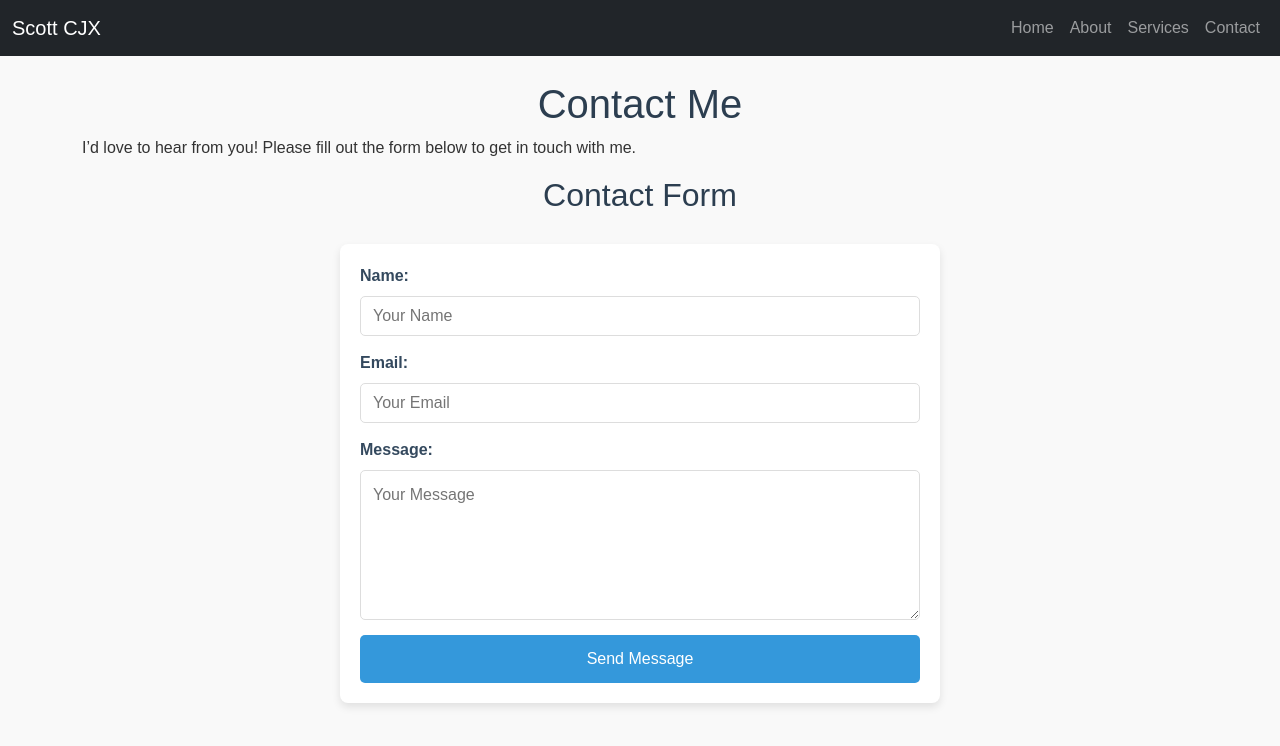
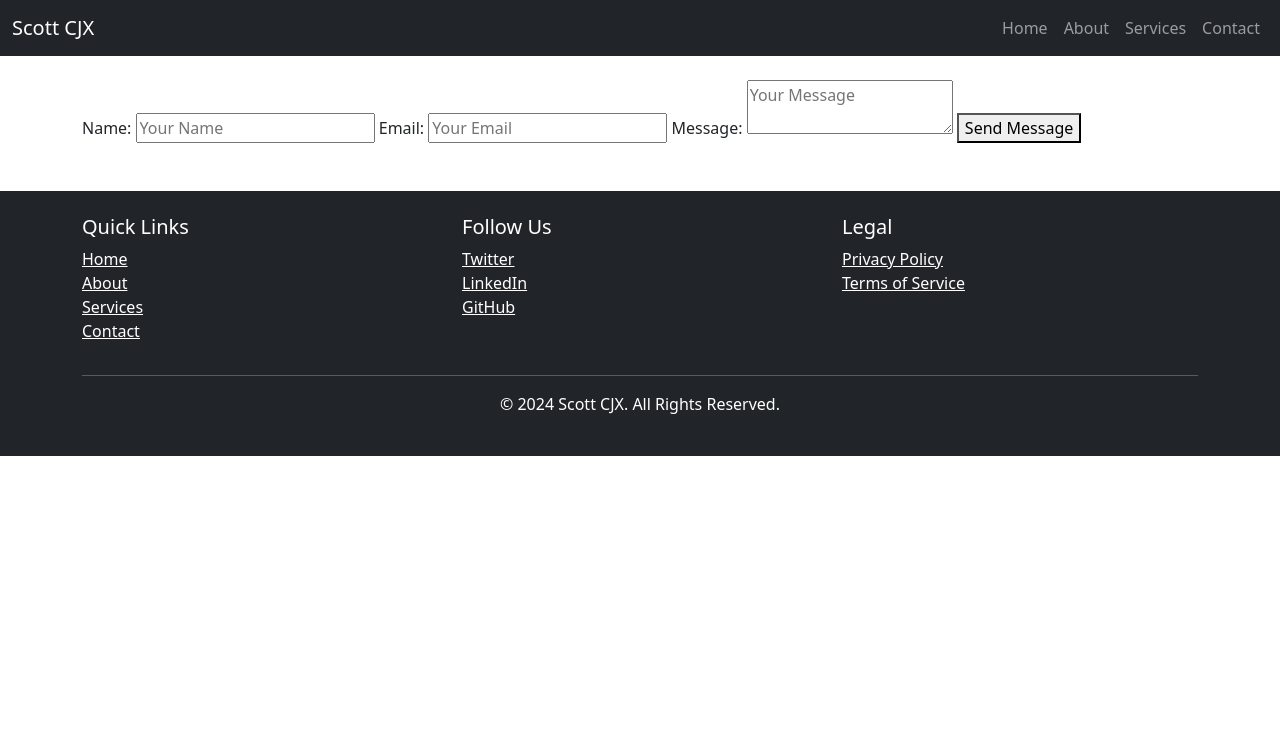
Before and after one commit to scott-cjx/scott-cjx.github.io, a Jekyll site: the page built from contact.md, in a window 1280 px wide. Shown: the top 746 px of the page. Built offline with Jekyll 4.4.1, drawn with Linux system fonts in a browser that asks for light colours; our own code applies the rules of GitHub Pages for plain Markdown files.

Commit message:
added footer

```diff
--- /dev/null
+++ b/_data/footer.yml
@@ -0,0 +1,29 @@
+columns:
+  - title: "Quick Links"
+    links:
+      - name: Home
+        url: "/"
+      - name: About
+        url: "/about"
+      - name: Services
+        url: "/services"
+      - name: Contact
+        url: "/contact"
+
+  - title: "Follow Us"
+    links:
+      - name: Twitter
+        url: "https://twitter.com/"
+      - name: LinkedIn
+        url: "https://linkedin.com/"
+      - name: GitHub
+        url: "https://github.com/"
+
+  - title: "Legal"
+    links:
+      - name: Privacy Policy
+        url: "/privacy-policy"
+      - name: Terms of Service
+        url: "/terms-of-service"
+
+copyright: "© 2024 Scott CJX. All Rights Reserved."
--- /dev/null
+++ b/_includes/footer.md
@@ -0,0 +1,22 @@
+<footer class="bg-dark text-white py-4 mt-5">
+  <div class="container">
+    <div class="row">
+      {% for column in site.data.footer.columns %}
+        <div class="col-md-4">
+          <h5>{{ column.title }}</h5>
+          <ul class="list-unstyled">
+            {% for link in column.links %}
+              <li><a href="{{ link.url }}" class="text-white">{{ link.name }}</a></li>
+            {% endfor %}
+          </ul>
+        </div>
+      {% endfor %}
+    </div>
+    <hr class="border-light">
+    <p class="text-center">{{ site.data.footer.copyright }}</p>
+  </div>
+</footer>
+
+<!-- Bootstrap CSS & JS -->
+<link href="https://cdn.jsdelivr.net/npm/bootstrap@5.3.0/dist/css/bootstrap.min.css" rel="stylesheet">
+<script src="https://cdn.jsdelivr.net/npm/bootstrap@5.3.0/dist/js/bootstrap.bundle.min.js"></script>
--- a/_layouts/default.html
+++ b/_layouts/default.html
@@ -9,11 +9,13 @@
 </head>
 <body>
 
-    {% include navbar.md %}  <!-- Includes the navbar -->
+    {% include navbar.md %}  <!-- Navbar -->
 
     <div class="container mt-4">
-        {{ content }}  <!-- This is where page content will be injected -->
+        {{ content }}  <!-- Page content will be injected here -->
     </div>
+
+    {% include footer.md %}  <!-- Footer -->
 
 </body>
 </html>
--- a/contact.md
+++ b/contact.md
@@ -1,12 +1,7 @@
 ---
+layout: default
 title: Contact Me
 ---
-
-# Contact Me
-
-I’d love to hear from you! Please fill out the form below to get in touch with me.
-
-## Contact Form
 
 <div class="contact-form">
   <form action="https://formspree.io/f/{your-form-id}" method="POST">
@@ -22,74 +17,3 @@ I’d love to hear from you! Please fill out the form below to get in touch with
     <button type="submit">Send Message</button>
   </form>
 </div>
-
-<style>
-  /* Basic styling for the page */
-  body {
-      font-family: Arial, sans-serif;
-      margin: 0;
-      padding: 0;
-      background-color: #f9f9f9;
-      color: #333;
-  }
-
-  h1, h2 {
-      text-align: center;
-      color: #2c3e50;
-  }
-
-  .contact-form {
-      max-width: 600px;
-      margin: 30px auto;
-      background-color: #fff;
-      padding: 20px;
-      border-radius: 8px;
-      box-shadow: 0 4px 8px rgba(0, 0, 0, 0.1);
-  }
-
-  form {
-      display: flex;
-      flex-direction: column;
-  }
-
-  label {
-      margin-bottom: 8px;
-      font-weight: bold;
-      color: #34495e;
-  }
-
-  input, textarea {
-      padding: 12px;
-      margin-bottom: 15px;
-      border: 1px solid #ddd;
-      border-radius: 5px;
-      font-size: 16px;
-  }
-
-  input[type="text"], input[type="email"] {
-      height: 40px;
-  }
-
-  textarea {
-      resize: vertical;
-      height: 150px;
-  }
-
-  button {
-      padding: 12px;
-      background-color: #3498db;
-      color: white;
-      border: none;
-      border-radius: 5px;
-      cursor: pointer;
-      font-size: 16px;
-  }
-
-  button:hover {
-      background-color: #2980b9;
-  }
-
-  button:focus {
-      outline: none;
-  }
-</style>
```
